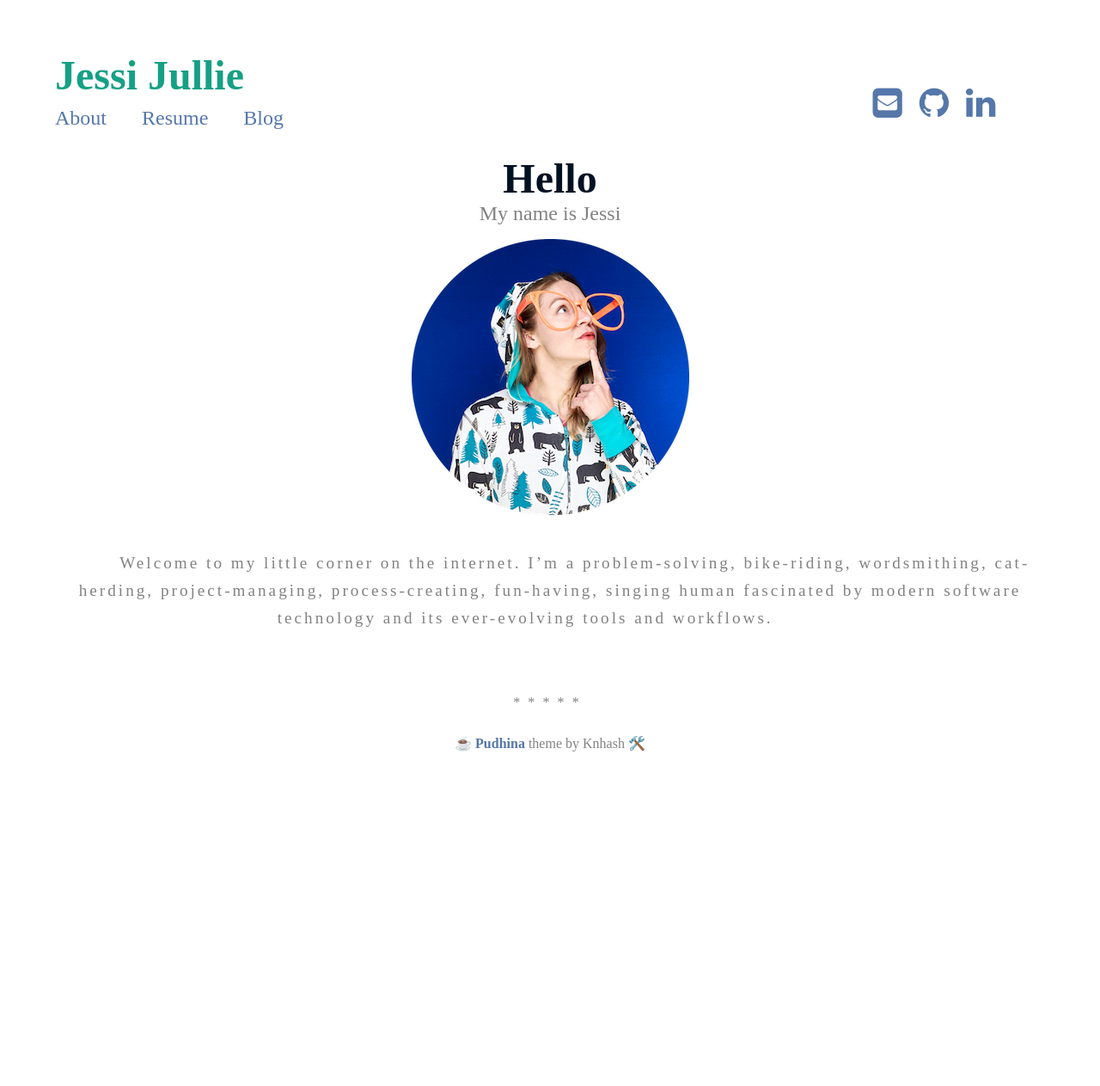
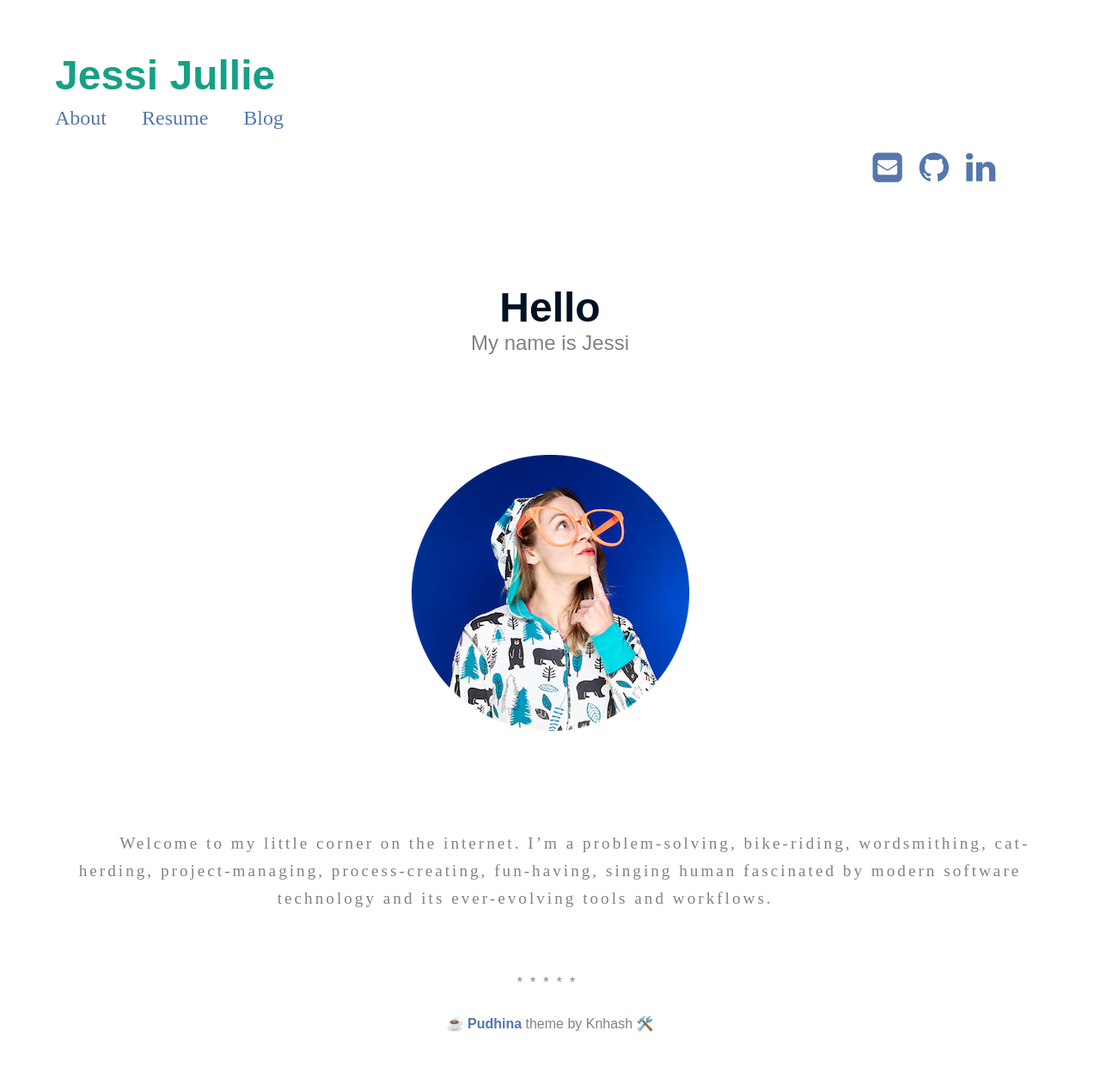
Before and after one commit to JessiJullie/JessiSite, a Jekyll site: the page built from index.md, in a window 1280 px wide. Shown: the whole page at 86% size. Built offline with Jekyll 4.4.1, drawn with Linux system fonts in a browser that asks for light colours; before the commit the page ends 937 px from its top, so only the background shows below that.

Commit message:
Defifining distinct fonts for Body and P

```diff
--- a/assets/css/main.css
+++ b/assets/css/main.css
@@ -1,7 +1,7 @@
 @charset "UTF-8";
 /* =Base *//*************************************************************/
   body {
-    font-family: 'Libre Baskerville', serif;
+    font-family: 'Montserrat', sans-serif;
     font-size: 100%;
     color: #012;
     background-color: #FFF;}
@@ -12,8 +12,11 @@
     text-decoration: none; }
 
   p, ul, ol, dl {
+    font-family: 'Libre Baskerville', serif;
     font-size: 100%;
     line-height: 32px;
+    margin-top: 10%;
+    margin-bottom: 10%;
     margin-left: 5%;
     margin-right: 5%;}
 
```
